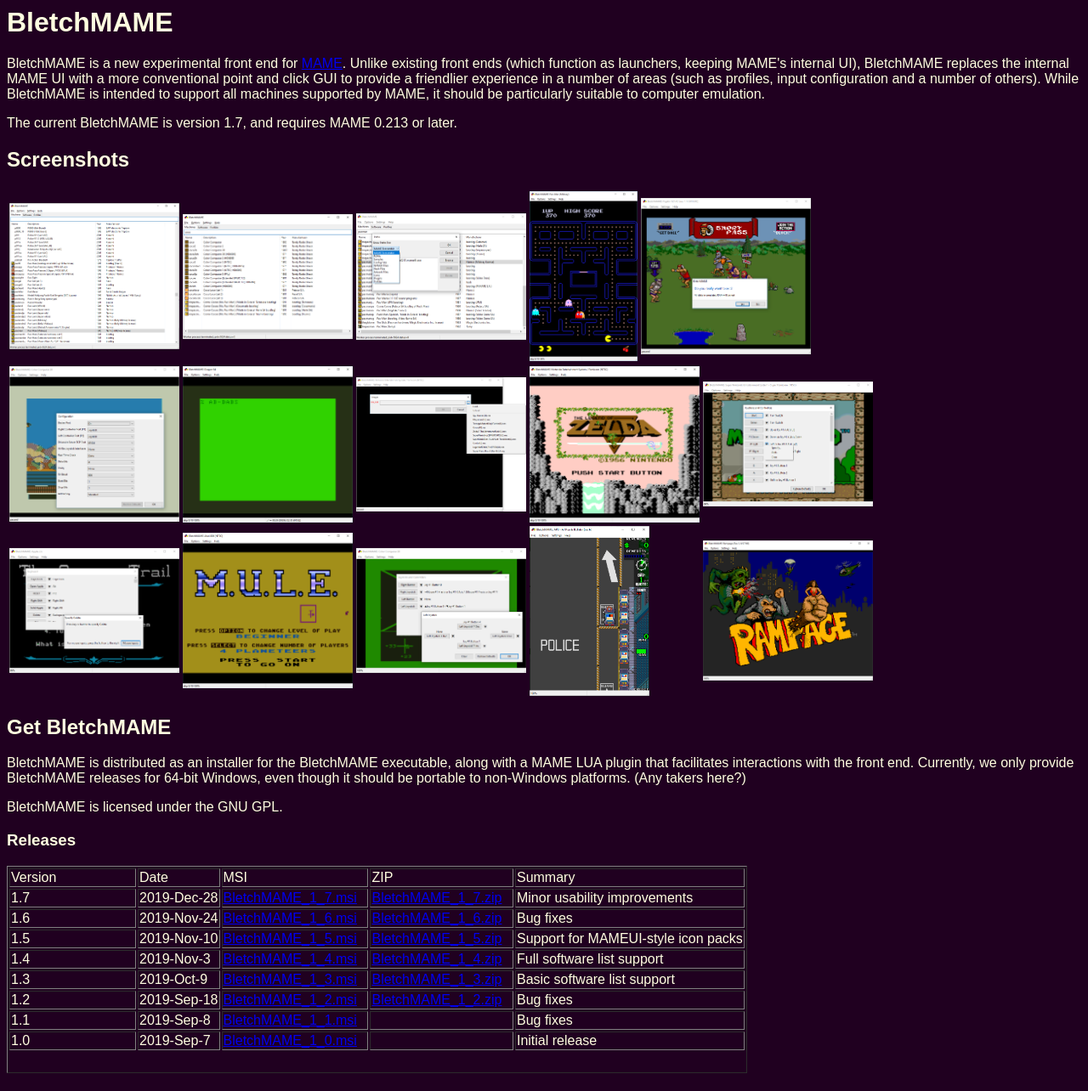
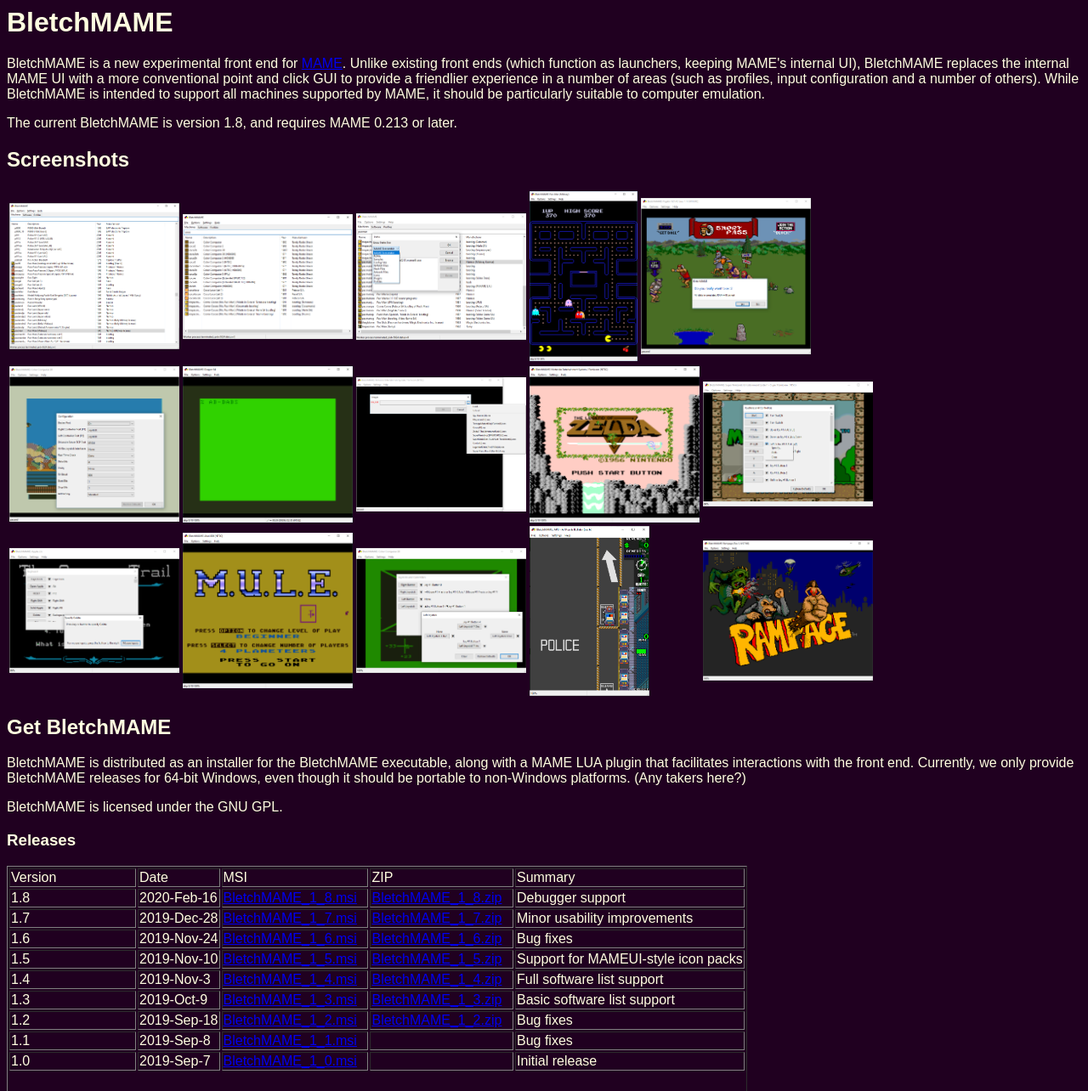
Before and after one commit to npwoods/bletchmame_web, a PHP site: page / in a window 1280 px wide. Shown: the top 1284 px of the page at 85% size. Run offline with PHP 8.4, Linux system fonts and the light colour scheme; data that the repository does not hold is empty.

Commit message:
v1.8 release

```diff
--- a/index.php
+++ b/index.php
@@ -1,6 +1,12 @@
 <?php
 
 $all_versions = array(
+    "1.8" => array(
+        "date" => "2020-Feb-16",
+		"msi" => "BletchMAME_1_8.msi",
+		"zip" => "BletchMAME_1_8.zip",
+		"notes" => "Debugger support"
+    ),
     "1.7" => array(
         "date" => "2019-Dec-28",
 		"msi" => "BletchMAME_1_7.msi",
```
Also changed, not shown: 2 other files.
